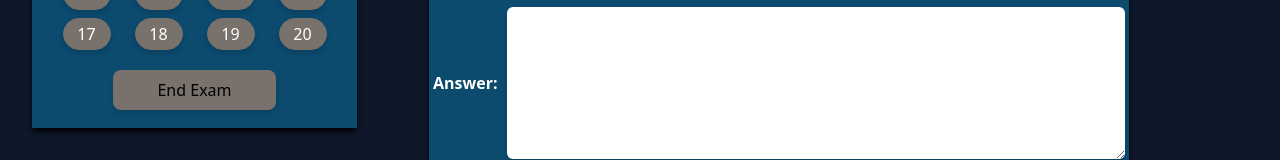
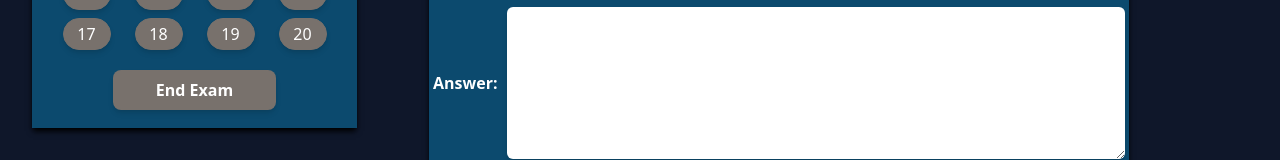
Before and after one commit to AayushPatel006/Subjective_Answer_Evaluation, a React (Vite) app in the folder frontend/: page /examSolving in a window 1280 px wide. Shown: the part 379-539 px from the top of the page. Built offline with nearby package versions, Linux system fonts and the light colour scheme.

Commit message:
button text white

```diff
--- a/frontend/src/components/ExamSolving.jsx
+++ b/frontend/src/components/ExamSolving.jsx
@@ -59,7 +59,7 @@ const examSolving = () => {
            {listItems}
         </ul>
         <div className="flex justify-center mt-3 mb-2">
-        <button className="p-2 bg-stone-500 w-1/2 rounded-lg shadow-md hover:bg-stone-600 hover:border-stone-600">
+        <button className="text-white font-semibold p-2 bg-stone-500 w-1/2 rounded-lg shadow-md hover:bg-stone-600 hover:border-stone-600">
             End Exam
         </button>
         </div>
```
